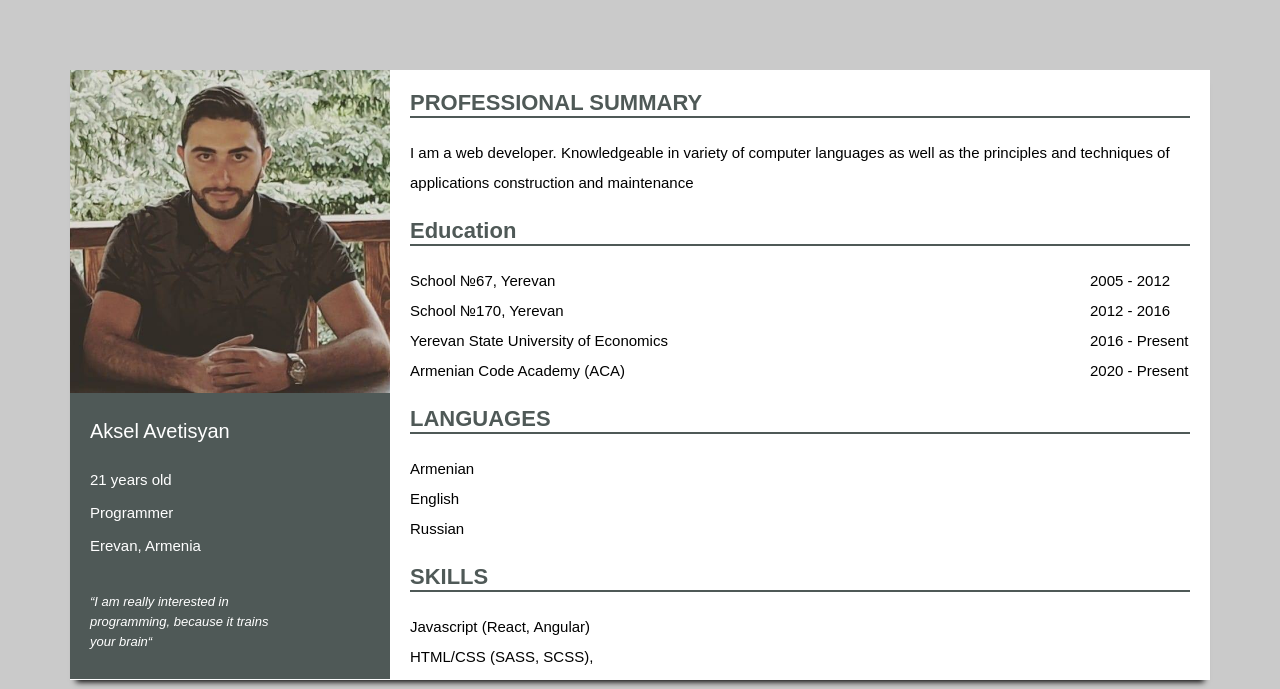
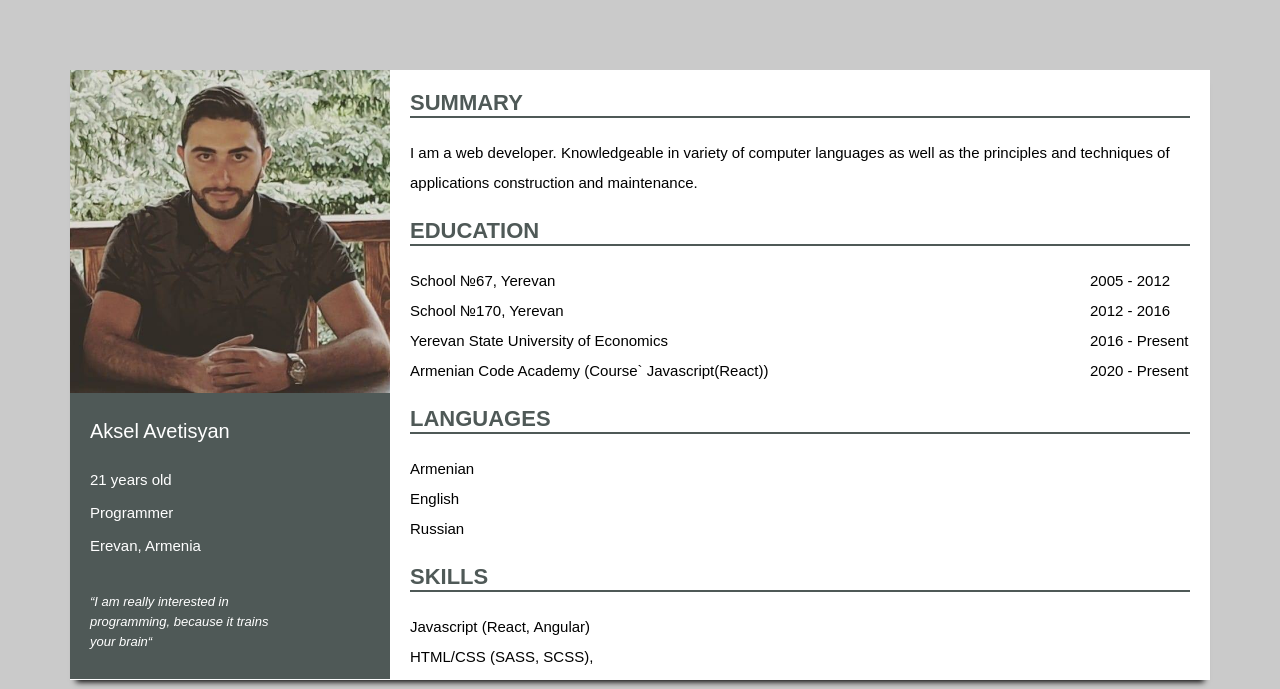
Before and after one commit to Aksel98/Aksel98.github.io, a plain HTML site: page index.html in a window 1280 px wide. Drawn offline with Linux system fonts and the light colour scheme.

Commit message:
add information

```diff
--- a/index.html
+++ b/index.html
@@ -20,13 +20,13 @@
     </section>
     <section class="biography">
         <div class="sub-content">
-            <article class="biography-title">PROFESSIONAL SUMMARY</article>
+            <article class="biography-title">SUMMARY</article>
             <div class="size">I am a web developer. Knowledgeable in variety of computer languages as well as the
-                principles and techniques of applications construction and maintenance
+                principles and techniques of applications construction and maintenance.
             </div>
         </div>
         <div class="educational-info">
-            <article class="biography-title">Education</article>
+            <article class="biography-title">EDUCATION</article>
             <div>
                 <span class="size">School №67, Yerevan</span>
                 <span class="size">2005 - 2012</span>
@@ -40,7 +40,7 @@
                 <span class="size">2016 - Present</span>
             </div>
             <div>
-                <span class="size">Armenian Code Academy (ACA)</span>
+                <span class="size">Armenian Code Academy (Course` Javascript(React))</span>
                 <span class="size">2020 - Present</span>
             </div>
         </div>
@@ -56,7 +56,7 @@
             <div class="size">HTML/CSS (SASS, SCSS),</div>
         </div>
         <div class="sub-content">
-            <article class="biography-title">My small projects</article>
+            <article class="biography-title">PROJECTS</article>
             <div><a class="size decoration" href="https://aksel98.github.io/tetris/">Tetris</a></div>
             <div><a class="size decoration" href="https://aksel98.github.io/to-do-list/">To do lists</a></div>
             <div><a class="size decoration" href="https://aksel98.github.io/carousel-slider/">Carousel slider</a></div>
```
